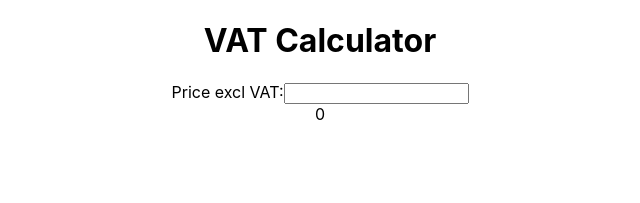
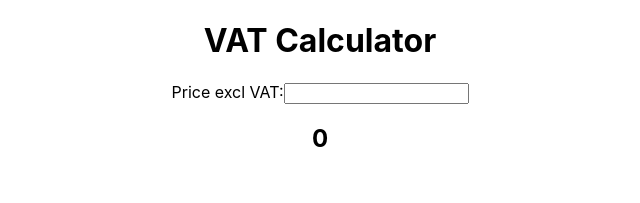
Before and after one commit to squinteye1/react-training, a React (Create React App) app: page / in a window 1280 px wide. Shown: the top 203 px of the page, without its empty margins (320-960 px from the left). Built offline with nearby package versions, Linux system fonts and the light colour scheme.

Commit message:
using state

```diff
--- a/src/components/DataEntryField.jsx
+++ b/src/components/DataEntryField.jsx
@@ -4,11 +4,11 @@ import TempDisplayField from './TempDisplayField';
 
 const DataEntryField = (props) => {
 
-    const [value, setValue] = useState(0.0);
+    const [value, setValue] = useState(0);
   return (
     <div>
         {props.title}
-        <input type="number" id="lname" name="lname" value={props.value} onChange={(event) => setValue(event.target.value)} />
+        <input type="number" id="lname" name="lname" value={props.value} onChange={(e) => setValue(+e.target.value)} />
         <TempDisplayField valueToDisplay={value} />
     </div>
   )
--- a/src/components/TempDisplayField.jsx
+++ b/src/components/TempDisplayField.jsx
@@ -2,7 +2,7 @@ import React from 'react'
 
 const TempDisplayField = (props) => {
   return (
-    <div>{props.valueToDisplay}</div>
+    <h2>{props.valueToDisplay}</h2>
   )
 }
 
```
